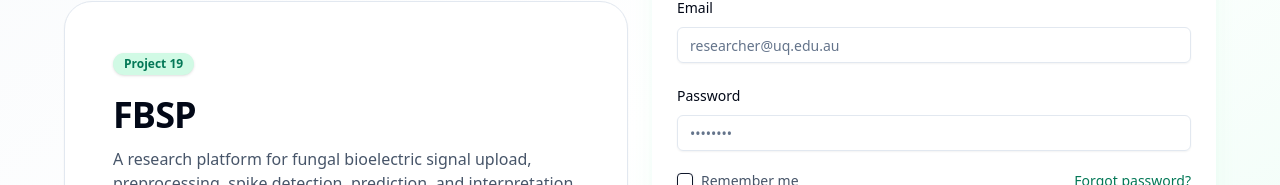
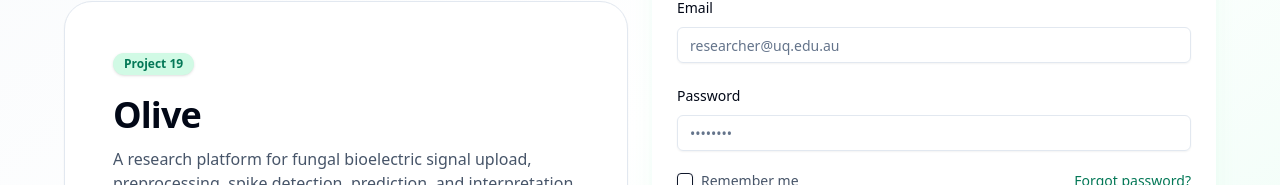
Before and after one commit to LuckySHU2003/DECO3801-2026S1-Team-Olive-FungiPatternAnalysis-ML, a React (Vite) app in the folder frontend/: page / in a window 1280 px wide. Shown: the part 270-455 px from the top of the page. Built offline with nearby package versions, Linux system fonts and the light colour scheme.

Commit message:
Update LoginPage.jsx

```diff
--- a/frontend/src/LoginPage.jsx
+++ b/frontend/src/LoginPage.jsx
@@ -30,7 +30,7 @@ export default function LoginPage({ onLogin, onOpenSignup, onOpenForgot }) {
           <Badge className="rounded-full bg-emerald-100 text-emerald-700 hover:bg-emerald-100">
             Project 19
           </Badge>
-          <h1 className="mt-5 text-4xl font-semibold tracking-tight">FBSP</h1>
+          <h1 className="mt-5 text-4xl font-semibold tracking-tight">Olive</h1>
           <p className="mt-3 max-w-xl text-slate-600">
             A research platform for fungal bioelectric signal upload, preprocessing,
             spike detection, prediction, and interpretation.
```
